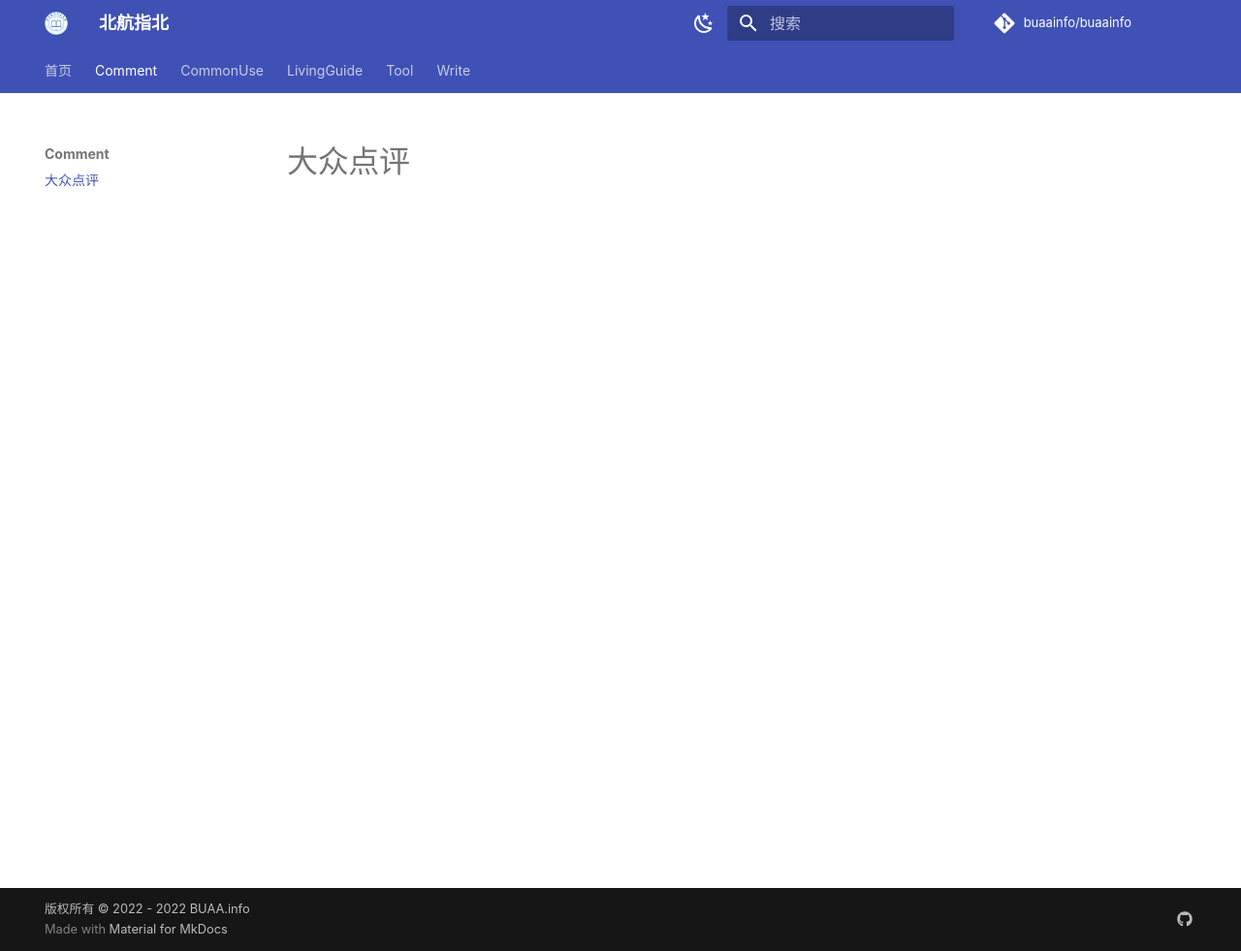
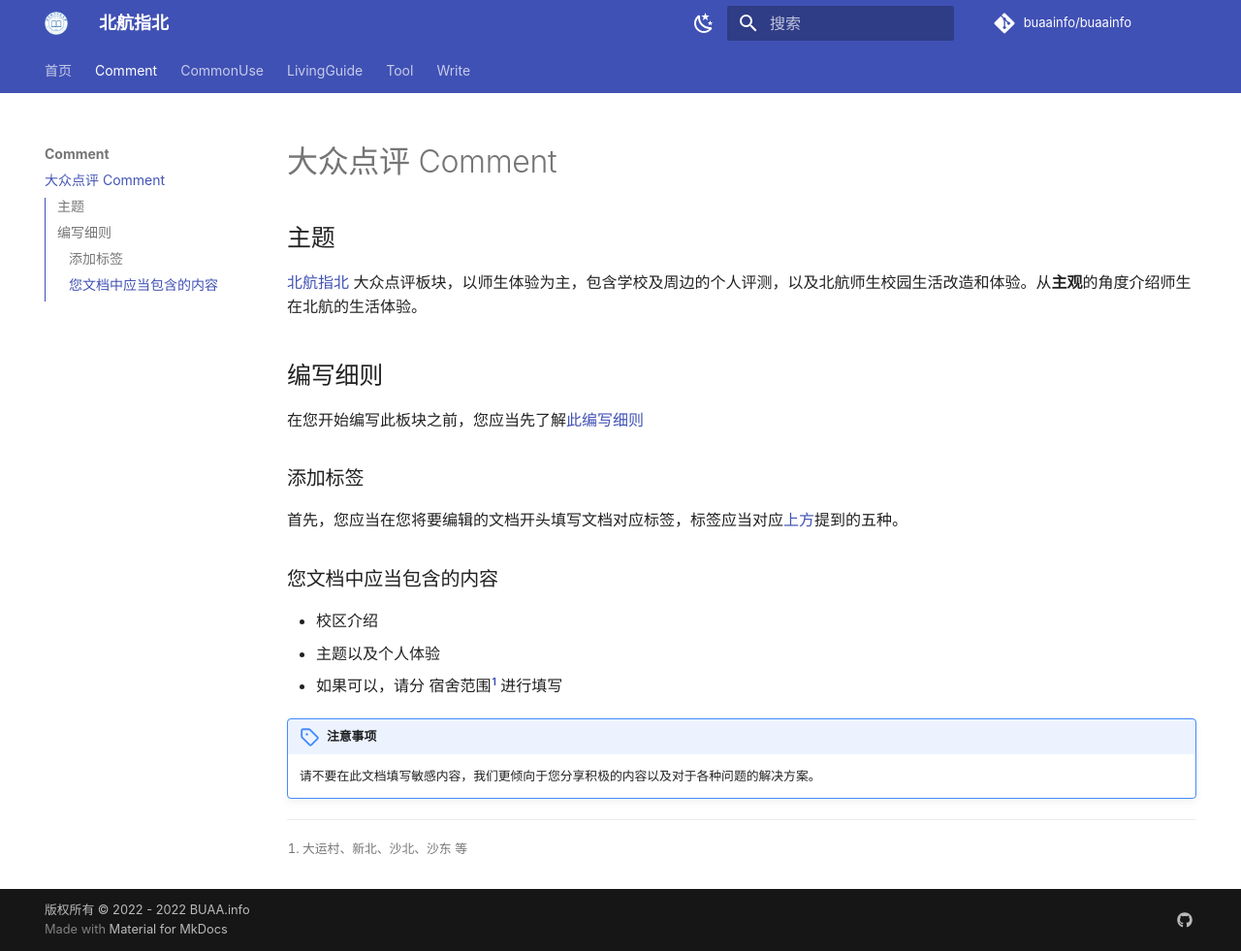
Before and after one commit to buaainfo/buaainfo, an MkDocs documentation site: the page built from docs/Comment/index.md, in a window 1280 px wide and 981 px high. Shown: the whole window at 97% size. Built offline with MkDocs 1.6.1 and Material for MkDocs 9.7.7, drawn with Linux system fonts in a browser that asks for light colours; comment, search, counter and statistics services are not loaded.

Commit message:
update Comment

```diff
--- a/docs/Comment/index.md
+++ b/docs/Comment/index.md
@@ -1 +1,24 @@
-# 大众点评
+# 大众点评 Comment
+
+## 主题
+
+[北航指北](https://buaa.info) 大众点评板块，以师生体验为主，包含学校及周边的个人评测，以及北航师生校园生活改造和体验。从**主观**的角度介绍师生在北航的生活体验。
+
+## 编写细则
+
+在您开始编写此板块之前，您应当先了解[此编写细则](../Write/0_write.md)
+
+### 添加标签
+
+首先，您应当在您将要编辑的文档开头填写文档对应标签，标签应当对应[上方](#通过标签查找)提到的五种。
+
+### 您文档中应当包含的内容
+
+* 校区介绍
+* 主题以及个人体验
+* 如果可以，请分 宿舍范围[^1] 进行填写
+[^1]: 大运村、新北、沙北、沙东 等
+
+!!! Attention "注意事项"
+
+    请不要在此文档填写敏感内容，我们更倾向于您分享积极的内容以及对于各种问题的解决方案。
```
